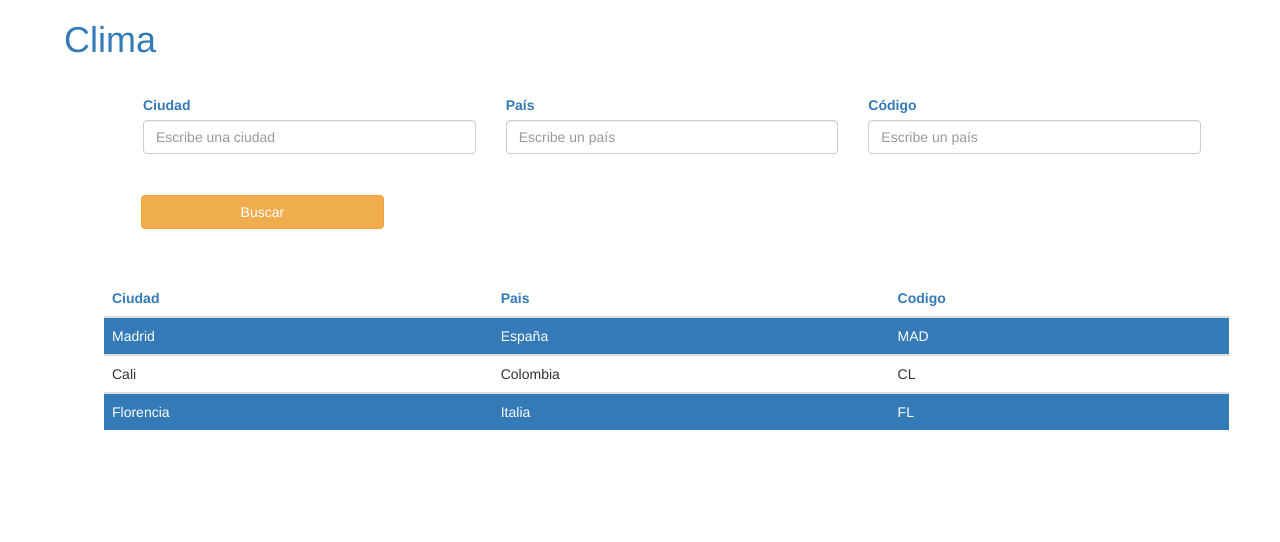
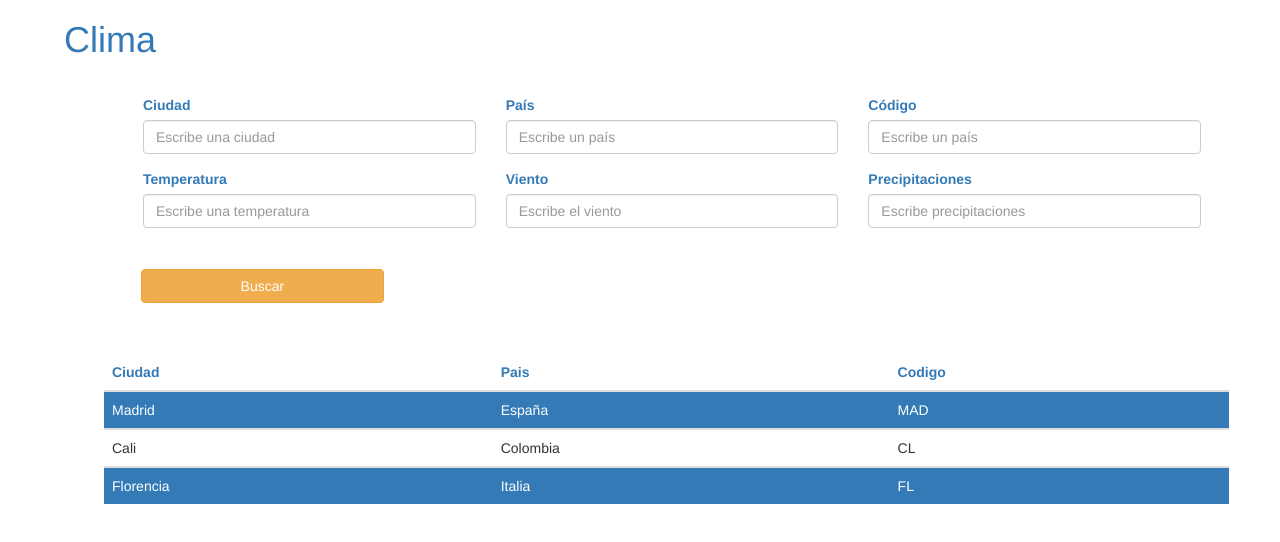
Before and after one commit to pipe473/-locationWeather, an Angular app: page / in a window 1280 px wide. Shown: the top 542 px of the page. Built offline with nearby package versions, Linux system fonts and the light colour scheme.

Commit message:
Clase de clima añadida correctamente, falta mostrar los datos del clima por pantalla

```diff
--- a/src/app/components/ciudades/ciudades.component.html
+++ b/src/app/components/ciudades/ciudades.component.html
@@ -47,8 +47,40 @@
             />
           </div>
         </div>
+        <div class="form-row">
+            <div class="form-group col-md-4">
+              <label for="inputTemperatura">Temperatura</label>
+              <input
+                #temperatura
+                type="temperatura"
+                class="form-control"
+                id="inputTemperatura"
+                placeholder="Escribe una temperatura"
+              />
+            </div>
+            <div class="form-group col-md-4">
+              <label for="inputViento">Viento</label>
+              <input
+                #viento
+                type="viento"
+                class="form-control"
+                id="inputViento"
+                placeholder="Escribe el viento"
+              />
+            </div>
+            <div class="form-group col-md-4">
+              <label for="inputPrecipitaciones">Precipitaciones</label>
+              <input
+                #precipitaciones
+                type="precipitaciones"
+                class="form-control"
+                id="inputPrecipitaciones"
+                placeholder="Escribe precipitaciones"
+              />
+            </div>
+          </div>
         <button
-          (click)=dataWeight(ciudad,pais,codigo)
+          (click)="dataWeight(ciudad,pais,codigo,temperatura,viento,precipitaciones)"
           type="button"
           class="btn btn-warning mb-2"
         >
--- a/src/app/components/ciudades/ciudades.component.ts
+++ b/src/app/components/ciudades/ciudades.component.ts
@@ -5,29 +5,42 @@ import { Clima } from 'src/app/models/clima';
 @Component({
   selector: 'app-ciudades',
   templateUrl: './ciudades.component.html',
-  styleUrls: ['./ciudades.component.scss']
+  styleUrls: ['./ciudades.component.scss'],
 })
 export class CiudadesComponent implements OnInit {
-
   public ciudades: Ciudad[];
 
-  constructor(){
+  constructor() {
     this.ciudades = [
-      new Ciudad ('Madrid', 'España', 'MAD', new Clima(20, 200, 60)),
-      new Ciudad ('Cali', 'Colombia', 'CL', new Clima(20, 200, 60)),
-      new Ciudad ('Florencia', 'Italia', 'FL', new Clima(20, 200, 60))
-    ]
+      new Ciudad('Madrid', 'España', 'MAD', new Clima(20, 200, 60)),
+      new Ciudad('Cali', 'Colombia', 'CL', new Clima(20, 200, 60)),
+      new Ciudad('Florencia', 'Italia', 'FL', new Clima(20, 200, 60)),
+    ];
   }
 
-// FUNCION QUE ME CREA UN  NUEVO CLIMA
-  dataWeight(ciudad: HTMLInputElement, pais: HTMLInputElement, codigo: HTMLInputElement, temperatura: HTMLInputElement, viento: HTMLInputElement, precipitaciones: HTMLInputElement ){
+  // FUNCION QUE ME CREA UN  NUEVO CLIMA
+  dataWeight(
+    ciudad: HTMLInputElement,
+    pais: HTMLInputElement,
+    codigo: HTMLInputElement,
+    temperatura: HTMLInputElement,
+    viento: HTMLInputElement,
+    precipitaciones: HTMLInputElement
+  ) {
     console.log(this.ciudades);
-        let ciudadNueva = new Ciudad(String(ciudad.value), String (pais.value), String (codigo.value), new Clima(Number (temperatura.value), Number(viento.value), Number(precipitaciones.value)))
-        this.ciudades.push(ciudadNueva);
-        return ciudadNueva;
+    let ciudadNueva = new Ciudad(
+      String(ciudad.value),
+      String(pais.value),
+      String(codigo.value),
+      new Clima(
+        Number(temperatura.value),
+        Number(viento.value),
+        Number(precipitaciones.value)
+      )
+    );
+    this.ciudades.push(ciudadNueva);
+    return ciudadNueva;
     // console.log(this.ciudades);
   }
-  ngOnInit(): void {
-  }
-
+  ngOnInit(): void {}
 }
```
